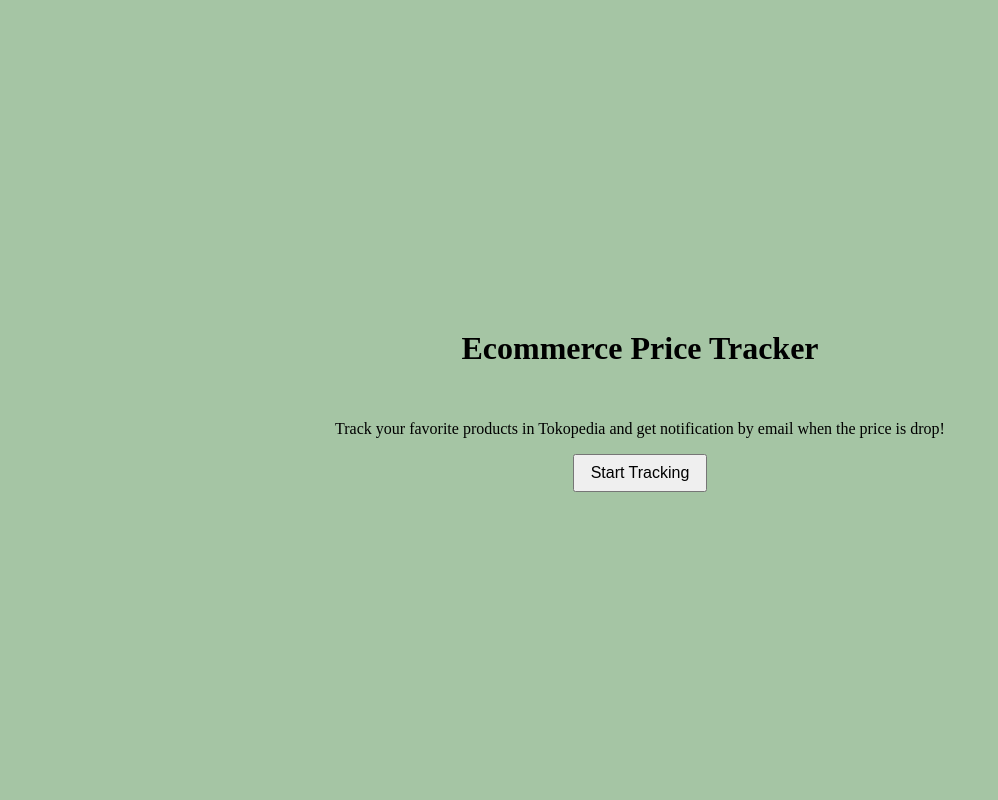
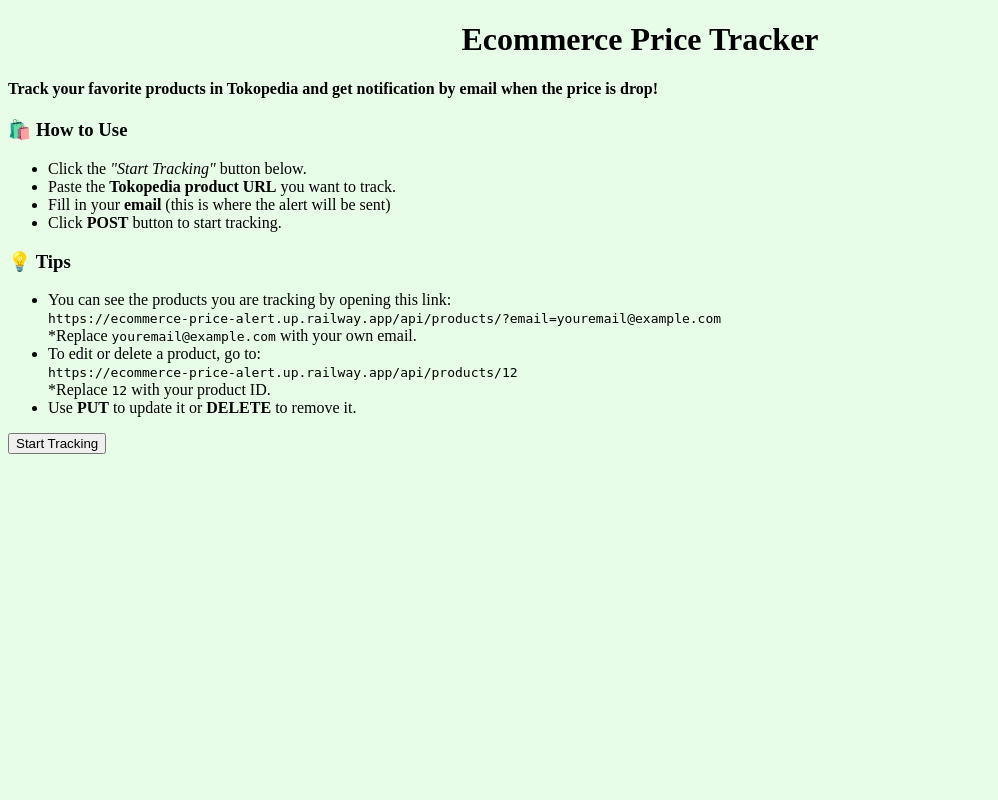
Before and after one commit to celseamega21/ecommerce_price_alert, a Django app: page / in a window 1280 px wide. Shown: the whole page, without its empty margins (0-998 px from the left). Run offline with Django 5.2, Linux system fonts and the light colour scheme; parts of the project's set-up code (start-up, migrations or seed data) failed here and were passed over.

Commit message:
update landing page

```diff
--- a/templates/index.html
+++ b/templates/index.html
@@ -3,41 +3,41 @@
 <head>
     <meta charset="UTF-8">
     <meta name="viewport" content="width=device-width, initial-scale=1.0">
-    <title>{{title}}</title>
+    <title>{{ title }}</title>
     <style>
+        h1 {
+            text-align: center;
+        }
         body {
-            margin: 0;
-            padding: 0;
-            height: 100vh;
-            display: flex;
-            flex-direction: column;
-            justify-content: center; /* vertical center */
-            align-items: center;     /* horizontal center */
-            text-align: center;
-            background-color:rgb(165, 197, 164);
-        }
-
-        main {
-            margin-top: 1rem;
-        }
-
-        button {
-            padding: 0.5rem 1rem;
-            font-size: 1rem;
-            cursor: pointer;
-        }
-
-        a {
-            text-decoration: none;
+            background-color:rgb(232, 253, 231);
         }
     </style>
 </head>
 <body>
-    <header>
-        <h1>{{title}}</h1>
-    </header>
+    <h1>{{ title }}</h1>
     <main>
-        <p>{{ description }}</p>
+        <h4>{{ description }}</h4>
+        <h3>🛍️ How to Use</h3>
+        <ul>
+            <li>Click the <em>"Start Tracking"</em> button below.</li>
+            <li>Paste the <strong>Tokopedia product URL</strong> you want to track.</li>
+            <li>Fill in your <strong>email</strong> (this is where the alert will be sent)</li>
+            <li>Click <strong>POST</strong> button to start tracking.</li>
+        </ul>
+
+        <h3>💡 Tips</h3>
+        <ul>
+            <li>You can see the products you are tracking by opening this link:</li>
+            <span><code>https://ecommerce-price-alert.up.railway.app/api/products/?email=youremail@example.com</code></span>
+            <br>
+            <span>*Replace <code>youremail@example.com</code> with your own email.</span>
+            <li>To edit or delete a product, go to:</li>
+            <span><code>https://ecommerce-price-alert.up.railway.app/api/products/12</code></span>
+            <br>
+            <span>*Replace <code>12</code> with your product ID.</span>
+            <li>Use <strong>PUT</strong> to update it or <strong>DELETE</strong> to remove it.</li>
+        </ul>
+
         <a href="{% url 'product-list-create' %}">
             <button>Start Tracking</button>
         </a>
```
